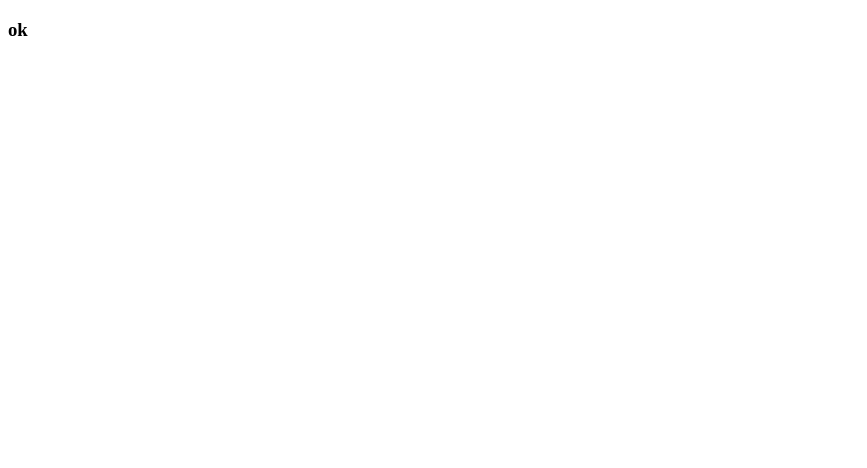
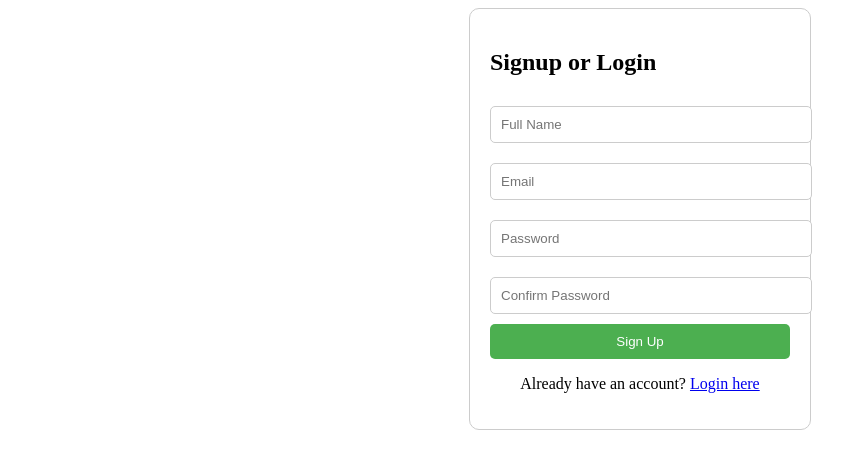
Before and after one commit to Hossain1830/Hossain1830-project-database-ctrlA-innovators, a plain HTML site: page index.html in a window 1280 px wide. Shown: the whole page, without its empty margins (0-867 px from the left). Drawn offline with Linux system fonts and the light colour scheme.

Commit message:
login and signup

```diff
--- a/index.html
+++ b/index.html
@@ -3,9 +3,58 @@
 <head>
     <meta charset="UTF-8">
     <meta name="viewport" content="width=device-width, initial-scale=1.0">
-    <title>Document</title>
+    <title>Signup and Login</title>
+    <link rel="stylesheet" href="style.css">
 </head>
 <body>
-    <h3>ok</h3>
+
+    <div class="form-container">
+        <h2>Signup or Login</h2>
+
+        <!-- Signup Form -->
+        <div id="signupForm">
+            <form action="/signup" method="POST">
+                <input type="text" name="name" placeholder="Full Name" required><br>
+                <input type="email" name="email" placeholder="Email" required><br>
+                <input type="password" name="password" placeholder="Password" required><br>
+                <input type="password" name="confirmPassword" placeholder="Confirm Password" required><br>
+                <button type="submit">Sign Up</button>
+            </form>
+        </div>
+
+        <!-- Login Form -->
+        <div id="loginForm" style="display: none;">
+            <form action="/login" method="POST">
+                <input type="email" name="email" placeholder="Email" required><br>
+                <input type="password" name="password" placeholder="Password" required><br>
+                <button type="submit">Login</button>
+            </form>
+        </div>
+
+        <!-- Toggle between Signup and Login -->
+        <div class="toggle-link">
+            <p id="toggleText">Already have an account? <a href="javascript:void(0)" onclick="toggleForms()">Login here</a></p>
+        </div>
+    </div>
+
+    <script>
+        // Function to toggle between signup and login forms
+        function toggleForms() {
+            const signupForm = document.getElementById('signupForm');
+            const loginForm = document.getElementById('loginForm');
+            const toggleText = document.getElementById('toggleText');
+
+            if (signupForm.style.display === 'none') {
+                signupForm.style.display = 'block';
+                loginForm.style.display = 'none';
+                toggleText.innerHTML = 'Already have an account? <a href="javascript:void(0)" onclick="toggleForms()">Login here</a>';
+            } else {
+                signupForm.style.display = 'none';
+                loginForm.style.display = 'block';
+                toggleText.innerHTML = 'Don\'t have an account? <a href="javascript:void(0)" onclick="toggleForms()">Sign up here</a>';
+            }
+        }
+    </script>
+
 </body>
 </html>
--- /dev/null
+++ b/style.css
@@ -0,0 +1,34 @@
+/* Style for the form container */
+.form-container {
+    width: 300px;
+    margin: 0 auto;
+    padding: 20px;
+    border: 1px solid #ccc;
+    border-radius: 10px;
+}
+
+/* Style for input fields */
+input {
+    width: 100%;
+    padding: 10px;
+    margin: 10px 0;
+    border: 1px solid #ccc;
+    border-radius: 5px;
+}
+
+/* Style for the submit button */
+button {
+    width: 100%;
+    padding: 10px;
+    background-color: #4CAF50;
+    color: white;
+    border: none;
+    border-radius: 5px;
+}
+
+/* Style for the toggle link */
+.toggle-link {
+    text-align: center;
+}
+
+/* Optional: You can add any other additional styles you want here */
```
